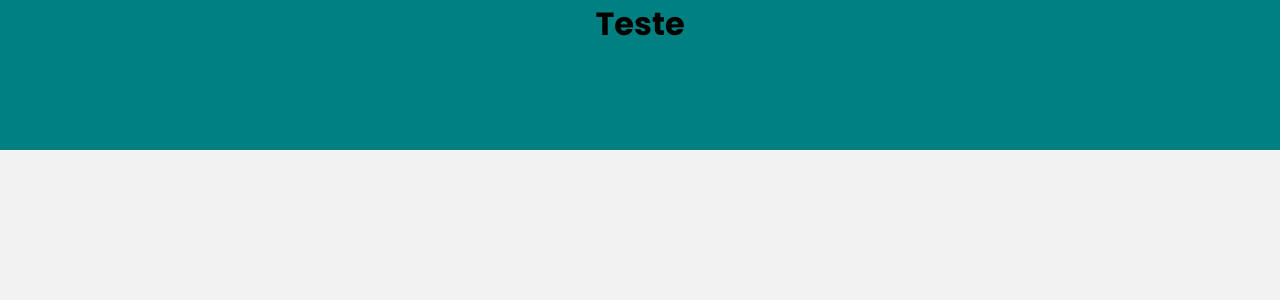
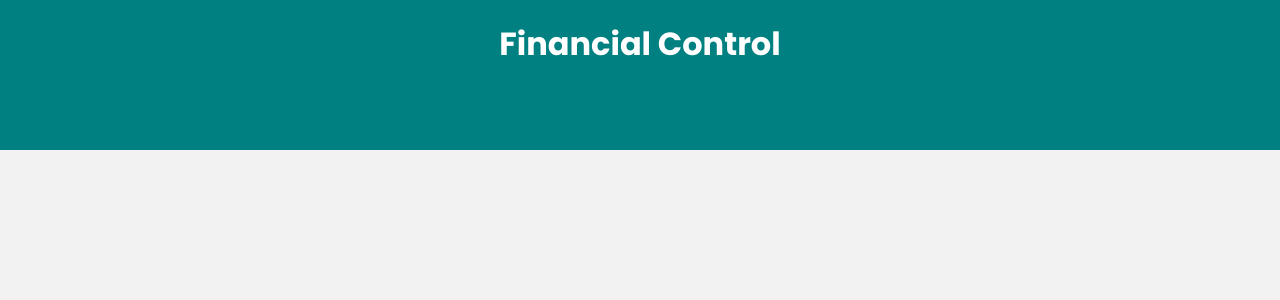
Before and after one commit to Nigraum/financial-controller, a React (Create React App) app: page / in a window 1280 px wide. Shown: the top 300 px of the page. Built offline with nearby package versions, Linux system fonts and the light colour scheme.

Commit message:
Create theader and title components for header

```diff
--- a/src/components/Header/index.js
+++ b/src/components/Header/index.js
@@ -1,10 +1,12 @@
 import React from "react";
-import { Container } from "./style";
+import { Container, Theader, Title } from "./style";
 
 const Header = () => {
   return (
     <Container>
-      <h1>Teste</h1>
+      <Theader>
+        <Title>Financial Control</Title>
+      </Theader>
     </Container>
   );
 };
--- a/src/components/Header/style.js
+++ b/src/components/Header/style.js
@@ -5,3 +5,10 @@ export const Container = styled.div`
   text-align: center;
   background: teal;
 `;
+
+export const Theader = styled.h1``;
+
+export const Title = styled.div`
+  padding-top: 20px;
+  color: #fff;
+`;
```
